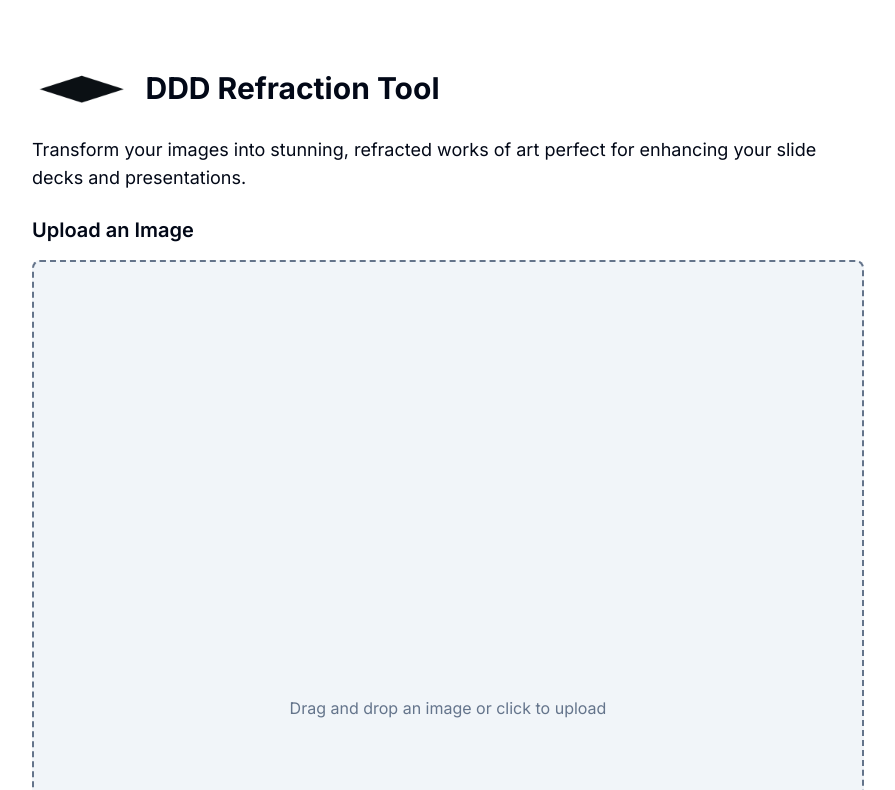
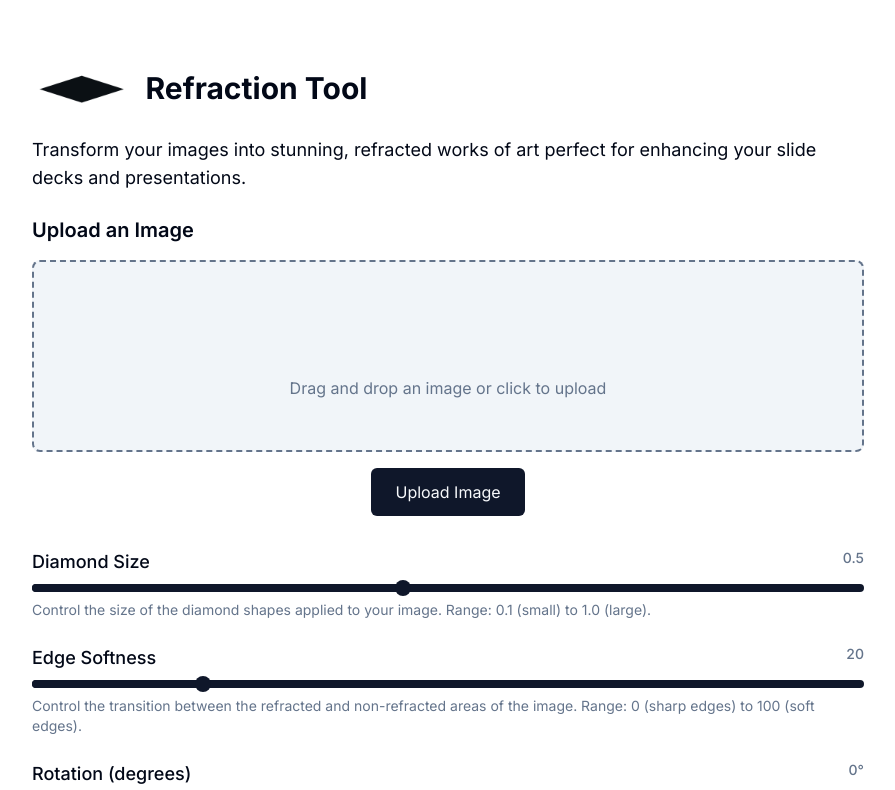
Before and after one commit to AISimplyExplained/distorted-img, a Next.js app: page / in a window 1280 px wide. Shown: the top 790 px of the page, without its empty margins (192-1087 px from the left). Built offline with nearby package versions, Linux system fonts and the light colour scheme.

Commit message:
new changes

```diff
--- a/src/app/page.tsx
+++ b/src/app/page.tsx
@@ -95,7 +95,7 @@ const Home = () => {
       <div className="max-w-4xl w-full p-8 bg-card rounded-lg">
         <div className="flex items-center mb-6">
           <img src="/dlogo.png" alt="DDD Refraction Tool Logo" className="h-12 mr-4" />
-          <h1 className="text-3xl font-bold text-card-foreground">DDD Refraction Tool</h1>
+          <h1 className="text-3xl font-bold text-card-foreground">Refraction Tool</h1>
         </div>
 
         <p className="text-lg mb-6 text-card-foreground">
@@ -107,7 +107,7 @@ const Home = () => {
             <div className="flex-1">
               <h2 className="text-xl font-semibold mb-4">Upload an Image</h2>
               {!selectedFile && !resultImage && (
-                <div className="flex flex-col items-center justify-center w-full aspect-square bg-muted rounded-lg p-4 border-2 border-dashed border-muted-foreground">
+                <div className="flex flex-col items-center justify-center w-full h-48 bg-muted rounded-lg p-4 border-2 border-dashed border-muted-foreground">
                   <div className="w-12 h-12 text-muted-foreground mb-4">
                     {/* You can add an upload icon here */}
                   </div>
@@ -115,11 +115,11 @@ const Home = () => {
                 </div>
               )}
               {selectedFile && !resultImage && (
-                <div className="relative w-full aspect-square overflow-hidden rounded-lg">
+                <div className="relative w-full h-48 overflow-hidden rounded-lg">
                   <img
                     src={URL.createObjectURL(selectedFile)}
                     alt="Uploaded Image"
-                    className="w-full h-full object-contain"
+                    className="w-full h-full object-cover"
                   />
                 </div>
               )}
@@ -137,11 +137,11 @@ const Home = () => {
             {resultImage && (
               <div className="flex-1">
                 <h2 className="text-xl font-semibold mb-4">Result Image</h2>
-                <div className="relative w-full aspect-square overflow-hidden rounded-lg">
+                <div className="relative w-full h-48 overflow-hidden rounded-lg">
                   <img
                     src={resultImage}
                     alt="Processed Image"
-                    className="w-full h-full object-contain"
+                    className="w-full h-full object-cover"
                   />
                 </div>
                 <button
```
